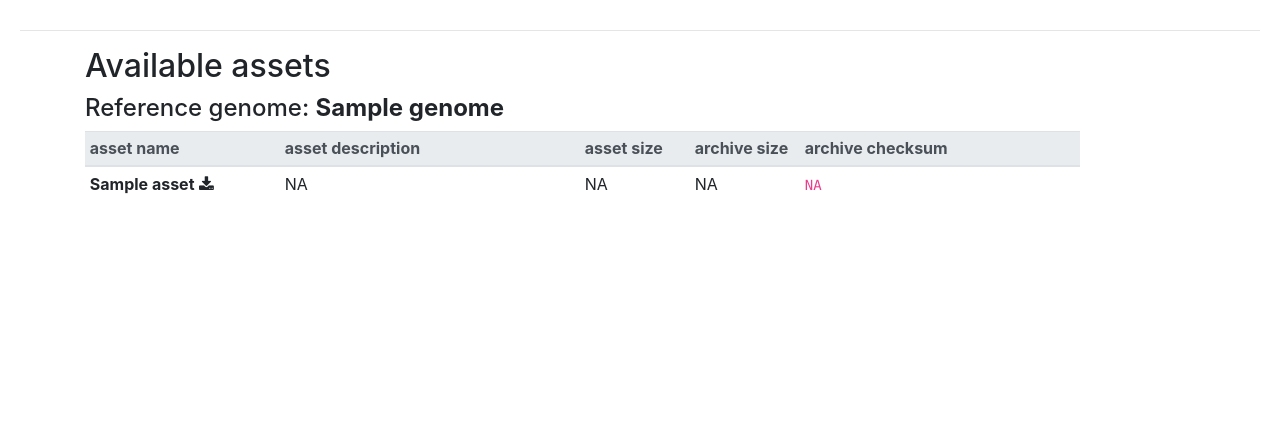
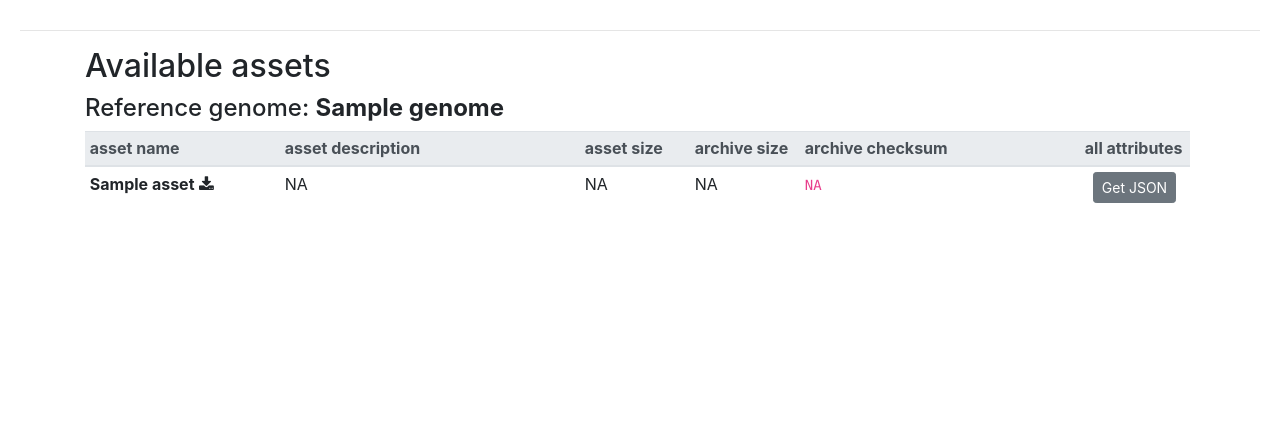
Before and after one commit to refgenie/refgenieserver, a FastAPI app: template refgenieserver/templates/index.html in a window 1280 px wide. Shown: the part 235-683 px from the top of the page. Run offline with FastAPI, Linux system fonts and the light colour scheme; the template is opened without the code that fills it: most values are stand-ins (such as "Sample title", 1, 10 or a date in 2020); parts of the project's set-up code (start-up, migrations or seed data) failed here and were passed over; some libraries are stand-ins or nearby versions.

Commit message:
add links to all attrs JSON, closes #17

```diff
--- a/refgenieserver/static/style.css
+++ b/refgenieserver/static/style.css
@@ -139,6 +139,10 @@ div.col-9#asset_table {
     width: 280px;
 }
 
+.attrs {
+    width: 110px;
+}
+
 th.footer {
   font-size:12px;
   padding: 3px;
@@ -159,5 +163,9 @@ td.footer {
 }
 
 code.footer {
-  color:#464c56
+  color:#464c56;
 }
+
+#json_btn {
+  margin-left: 8px;
+}
--- a/refgenieserver/templates/index.html
+++ b/refgenieserver/templates/index.html
@@ -44,6 +44,7 @@
                         <th class="size" scope="col">asset size</th>
                         <th class="size" scope="col">archive size</th>
                         <th class="checksum" scope="col">archive checksum</th>
+                        <th class="attrs" scope="col">all attributes</th>
                     </tr>
                 </thea
                 <tbody>
@@ -56,6 +57,7 @@
                             <td class="size">{{ safe_show_asset_attr(rgc[genome_name][asset]["asset_size"]) }}</td>
                             <td class="size">{{ safe_show_asset_attr(rgc[genome_name][asset]["archive_size"]) }}</td>
                             <td class="checksum"><code>{{ safe_show_asset_attr(rgc[genome_name][asset]["archive_checksum"]) }}</code></td>
+                            <td class="attrs"><a href='/asset/{{ genome_name }}/{{ asset }}'><button class="btn btn-secondary btn-sm" id="json_btn">Get JSON</button></a></td>
                         </tr>
                     {% endfor %}
                 </tbody>
```
